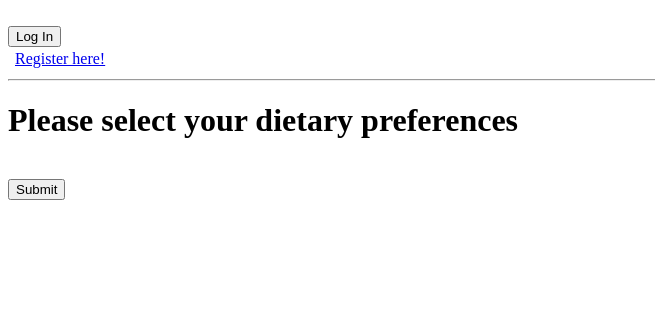
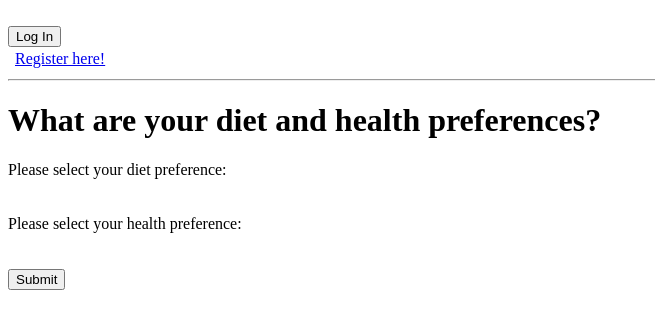
Before and after one commit to JenTseeng/recipe_search_full_stack_app, a Flask app: page /select_diets in a window 1280 px wide. Shown: the top 329 px of the page, without its empty margins (0-655 px from the left). Run offline with Flask 2, Linux system fonts and the light colour scheme; data that the repository does not hold is empty.

Commit message:
Refractored diet update to use AJAX

```diff
--- a/server.py
+++ b/server.py
@@ -87,22 +87,24 @@
 def show_diet_selection_page():
     """Dietary option selection page"""
 
-    diets = DietType.query.all()
+    diets = DietType.query.filter(DietType.edamam_class=="Diet").all()
+    health = DietType.query.filter(DietType.edamam_class=="Health").all()
 
-    return render_template("diet_selection.html", diets = diets)
+    return render_template("diet_selection.html", diets = diets,
+                            healths = health)
 
 
 @app.route('/update_diet', methods=['POST'])
 def update_diet_preferences():
     """Update diet preferences based on user input"""
 
-    diets = request.form.getlist('diets')
-    user_id = session['user_id']
-    userInteraction.update_diet_preference(user_id, diets)
+    # create list from form submission and update
+    updates = [request.form.get('diet'), request.form.get('health')]
+    userInteraction.update_diet_preference(session['user_id'], updates)
 
-    flash("Diet preferences updated")
-    return redirect("/users/{}".format(user_id))
-
+    # flash("Diet preferences updated")
+    # return redirect("/users/{}".format(session['user_id']))
+    return "Your preferences have been updated!"
 
 @app.route('/logout')
 def logout():
@@ -159,7 +161,6 @@
         unit = request.args.get('unit')
 
         num_recipes = 10
-        excluded = ''
 
         recipes = recipeTools.get_recipes(query, diet, health, num_recipes,
                                             excluded)
--- /dev/null
+++ b/static/js/update_diet.js
@@ -0,0 +1,18 @@
+"use strict";
+
+function updateDiet() {
+  $('#diet-update-form').on('submit', (evt) => {
+    evt.preventDefault();
+
+    const formInputs = {
+      'diet': $('#diet-field').val(),
+      'health': $('#health-field').val()
+    };
+
+    $.post('/update_diet', formInputs, (results) => {
+      alert(results);
+    });
+  });
+}
+
+updateDiet();
--- a/templates/diet_selection.html
+++ b/templates/diet_selection.html
@@ -1,14 +1,28 @@
 {% extends 'base.html' %}
 {% block content %}
 
-  <h1>Please select your dietary preferences</h1>
+  <h1>What are your diet and health preferences?</h1>
 
-  <form action='/update_diet', method="POST">
-    {% for diet in diets%}
-      <input type="checkbox" name="diets" value='{{diet.diet_id}}'>{{diet.diet_name}}<br>
-    {% endfor %}
-    <br>
-    <input type="submit">
-  </form>
+    <form id="diet-update-form" action='/update_diet' method="POST">
+        <label>Please select your diet preference:</label>
+        <br>
+            {% for diet in diets%}
+              <input type="radio" id="diet-field" name="diet" value='{{diet.diet_id}}'>{{diet.diet_name}}
+            {% endfor %}
+        <br>
+
+        <br>
+        <label>Please select your health preference:</label>
+        <br>
+            {% for health in healths%}
+              <input type="radio" id="health-field" name="health" value='{{health.diet_id}}'>{{health.diet_name}}
+            {% endfor %}
+          <br>
+
+          <br>
+        <input type="submit">
+    </form>
+<script src='http://code.jquery.com/jquery.js'> </script>
+<script src="/static/js/update_diet.js"></script>
 
 {% endblock %}
--- a/test_resources/test_flask_routes.py
+++ b/test_resources/test_flask_routes.py
@@ -30,6 +30,8 @@
             file = open('test_resources/static_parsed_ingredients.pickle', 'rb')
             fake_data = pickle.load(file)
             file.close()
+
+            return fake_data
 
 
         # circumvent API request w/ mock functions
@@ -72,7 +74,7 @@
         """Test basic edamame recipe search without querying API"""
 
         result = self.client.get("/standard_results",
-                                    data={'search_field':'test'},
+                                    query_string={'search_field':'test'},
                                     follow_redirects = True)
         self.assertIn(b'Almond Flour Muffins', result.data)
 
@@ -81,7 +83,7 @@
         """Test recipe search ingredient limits"""
 
         result = self.client.get("/ingredient_results",
-                                    data={'search_field':'almond flour',
+                                    query_string={'search_field':'almond flour',
                                     'min_qty':'1','max_qty':'2',
                                     'unit':'cup'},
                                     follow_redirects = True)
--- a/utilities/ingredientTools.py
+++ b/utilities/ingredientTools.py
@@ -70,7 +70,6 @@
             converted_qty = -1
 
         if converted_qty >= min_std and converted_qty <= max_std:
-            # add ingredient string to set
             ingred_set.add(ingred['original'])
         else:
             continue
```
Also changed, not shown: templates/user_info.html (+0 -7 lines), utilities/recipeTools.py (line endings or trailing spaces), 1 other file.
